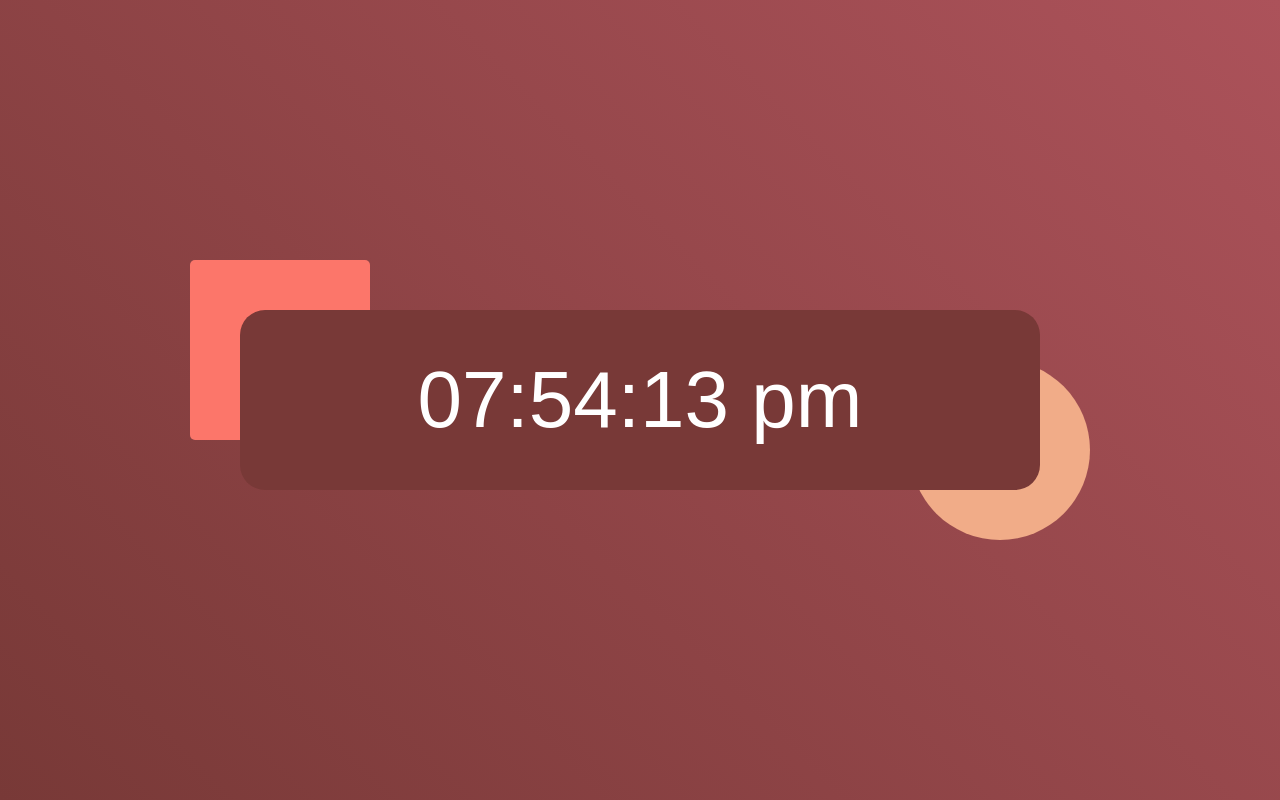
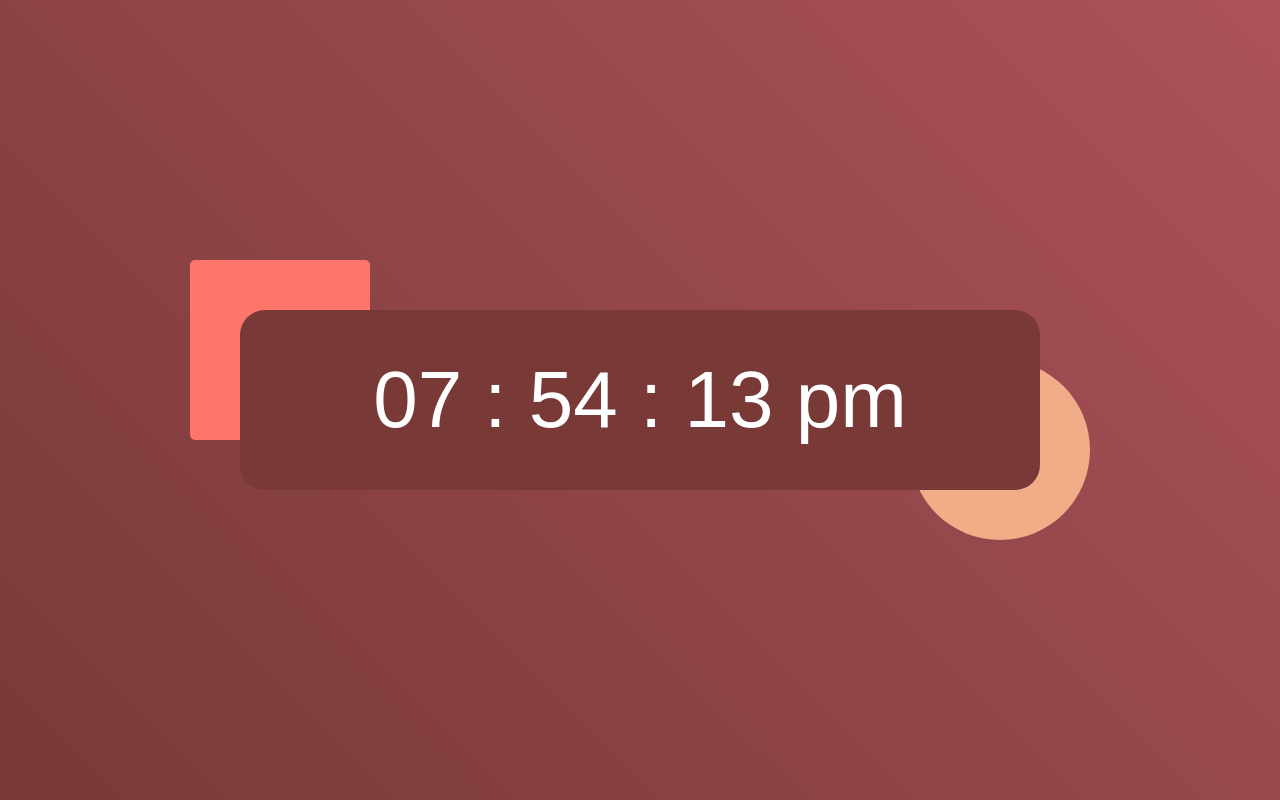
Before and after one commit to llanier15/Digital_Clock, a plain HTML site: page index.html in a window 1280 px wide. Drawn offline with Linux system fonts and the light colour scheme.

Commit message:
Update index.html

```diff
--- a/index.html
+++ b/index.html
@@ -42,9 +42,8 @@ function showTime(){
   min = (min < 10) ? "0" + min : min;
   sec = (sec < 10) ? "0" + sec : sec;
 
-  let time = hrs + ":" + min + ":" + sec + " " + session;
+  let time = hrs + " : " + min + " : " + sec + " " + session;
   document.getElementById("clock").innerText = time;
-  document.getElementById("clock").textContent = time;
 
   setTimeout(showTime, 1000);
 }
```
